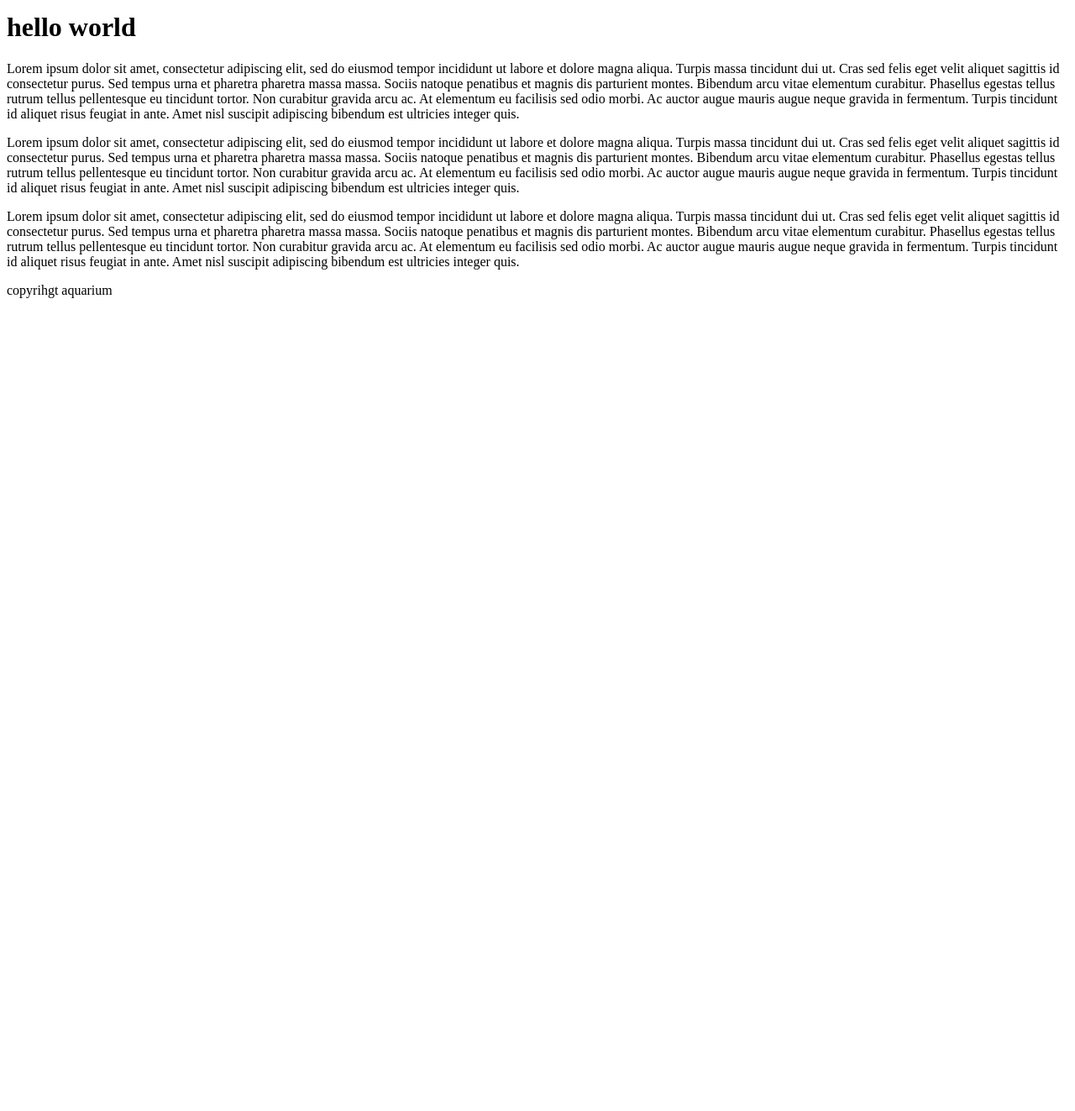
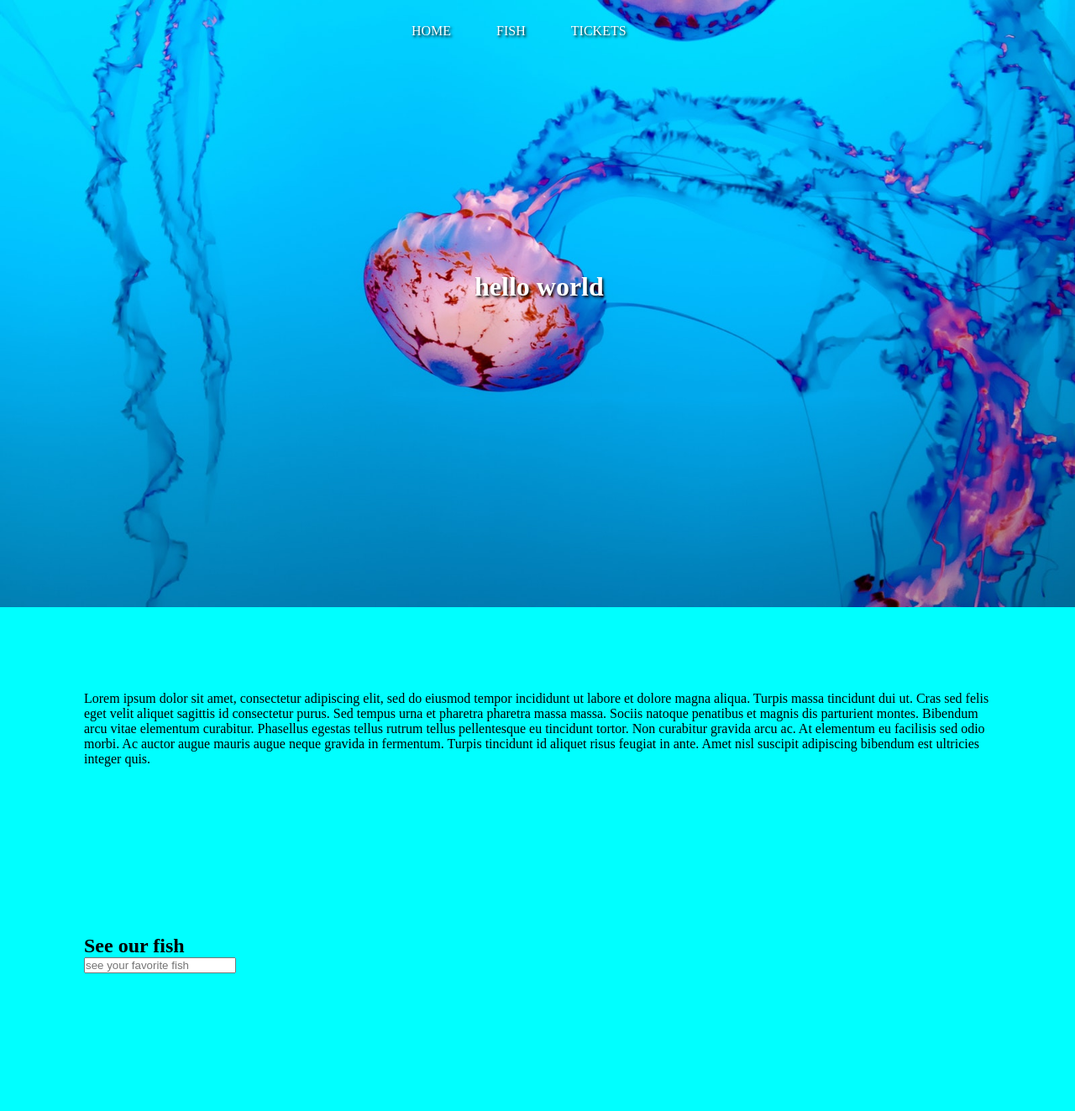
Before and after one commit to emendez14/aquaProject, a plain HTML site: page index.html in a window 1280 px wide. Shown: the part 77-1400 px from the top of the page at 84% size. Before the commit the page ends 800 px from the top, so only its background shows below. Drawn offline with Linux system fonts and the light colour scheme.

Commit message:
added txt file, upcoming async code

```diff
--- a/index.html
+++ b/index.html
@@ -2,7 +2,7 @@
 <html>
 <head>
 
-<link rel="stylesheet" type="css/text" href="style.css">
+<link rel="stylesheet" type="text/css" href="style.css">
 </head>
 <body>
     <div id="container">
@@ -31,6 +31,12 @@
              neque gravida in fermentum. Turpis tincidunt id aliquet risus feugiat in ante.
             Amet nisl suscipit adipiscing bibendum est ultricies integer quis.
         </p>
+    </section>
+    <section class="content">
+        <h1>See our fish</h1>
+        <form>
+            <input type="text" placeholder="see your favorite fish" class="fishInput">
+        </form>
     </section>
     <section class="content">
         <p>Lorem ipsum dolor sit amet, consectetur adipiscing elit,
--- a/style.css
+++ b/style.css
@@ -30,7 +30,7 @@ nav {
     background-image: url("images/fish.jpg");
     background-size: cover;
     background-position: center;
-    animation: slide 8s infinite;
+    animation: slide 10s infinite;
 }
 
 .slide {
```
Also changed, not shown: fish.txt (added).
